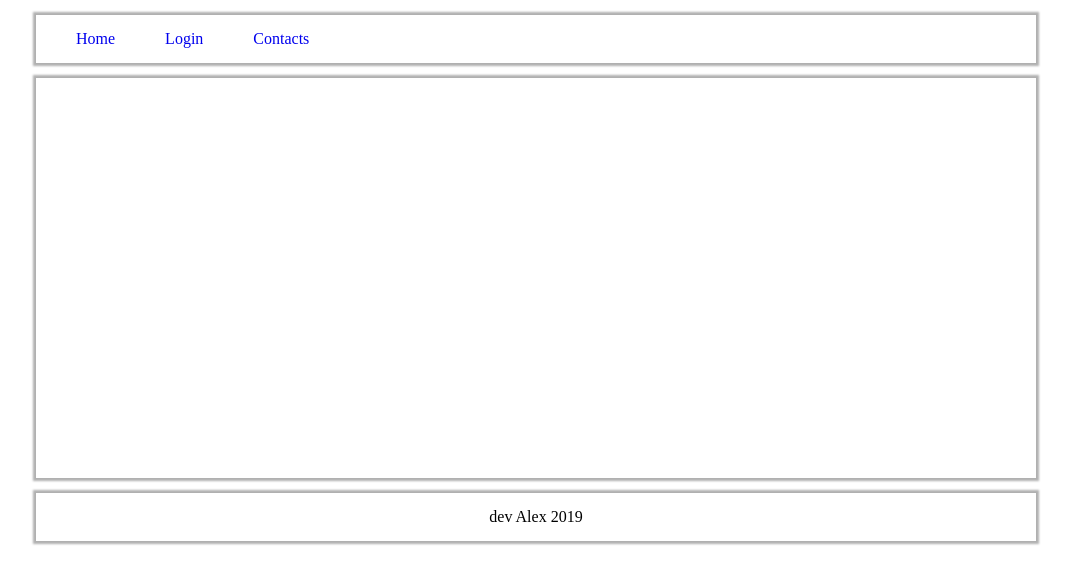
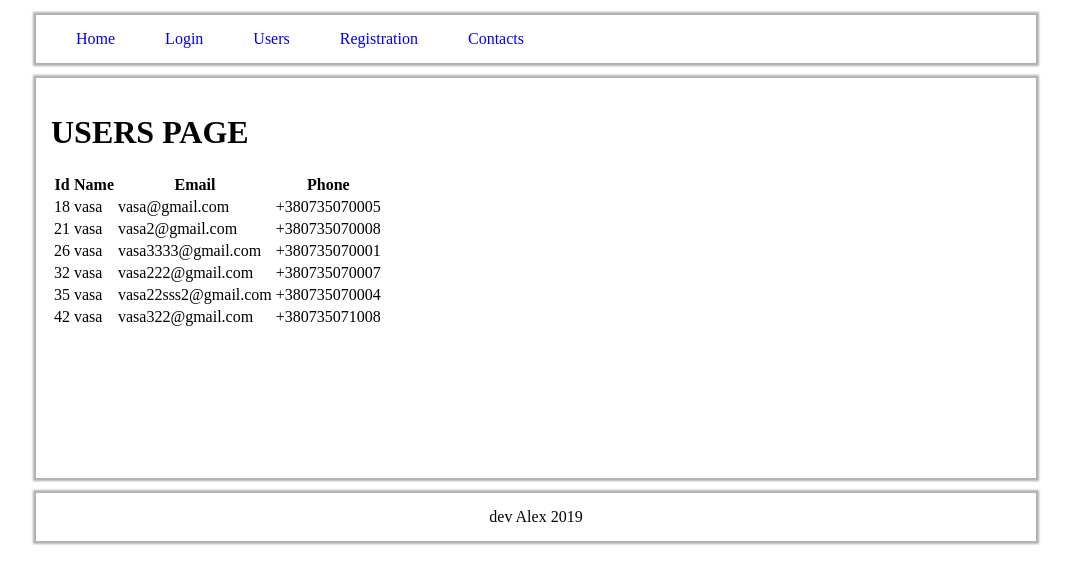
Before and after one commit to alex0735070005/form_php, a PHP site: page /users in a window 1280 px wide. Shown: the top 569 px of the page, without its empty margins (104-1175 px from the left). Run offline with PHP 8.4, Linux system fonts and the light colour scheme; data comes from the database, SQL or seed files in the repository.

Commit message:
4444ddddeee

```diff
--- a/server/handlers/mysqliConnect.php
+++ b/server/handlers/mysqli.php
@@ -9,7 +9,7 @@ function getUsers() {
     }
 
 
-    $dataUsers = $DB->query('SELECT username, age, email from users');
+    $dataUsers = $DB->query('SELECT id, username, email, phone from users');
 
 
     $users = $dataUsers->fetch_all(MYSQLI_ASSOC);
--- a/server/handlers/routesMethodGet.php
+++ b/server/handlers/routesMethodGet.php
@@ -12,8 +12,19 @@ if ($method === 'GET') {
         include './views/contacts.php';
     }
 
-    if ($route === '/login' && $method === 'GET') {
+    if ($route === '/registration') {
+        include './views/registration.php';
+    }
+
+    if ($route === '/login') {
         include './views/login.php';
+    }
+
+    if ($route === '/users') {
+
+        $users = getUsers();
+
+        include './views/users.php';
     }
 
     include './views/footer.php';
--- a/server/handlers/routesMethodPost.php
+++ b/server/handlers/routesMethodPost.php
@@ -1,7 +1,7 @@
 <?php
 
 if ($method === 'POST') {
-    if ($route === '/login') {
+    if ($route === '/registration') {
         $request = json_decode(file_get_contents('php://input'), true);
 
         $isValid = valid($request);
--- a/server/index.php
+++ b/server/index.php
@@ -1,5 +1,5 @@
 <?php
-include './handlers/mysqliConnect.php';
+include './handlers/mysqli.php';
 include './handlers/validate.php';
 
 $route = $_SERVER['REQUEST_URI'];
--- a/server/public/login.js
+++ b/server/public/registration.js
@@ -55,7 +55,7 @@ formManager.send = function () {
         subscribe: this.subscribe.checked,
     };
 
-    fetch('/login', {
+    fetch('/registration', {
         method: 'POST',
         body: JSON.stringify(data)
     }).then(function(response){
--- a/server/views/header.php
+++ b/server/views/header.php
@@ -13,7 +13,11 @@
         <nav>
             <ul class="header__menu">
                 <li><a class="header__link" href="/">Home</a></li>
+
                 <li><a class="header__link" href="/login">Login</a></li>
+                <li><a class="header__link" href="/users">Users</a></li>
+
+                <li><a class="header__link" href="/registration">Registration</a></li>
                 <li><a class="header__link" href="/contacts">Contacts</a></li>
             </ul>
         </nav>
--- /dev/null
+++ b/server/views/users.php
@@ -0,0 +1,20 @@
+<h1>USERS PAGE</h1>
+
+<table>
+    <tr>
+        <th>Id</th>
+        <th>Name</th>
+        <th>Email</th>
+        <th>Phone</th>
+    </tr>
+
+    <?php foreach ($users as $user) { ?>
+        <tr>
+            <td><?= $user['id'] ?></td>
+            <td><?= $user['username'] ?></td>
+            <td><?= $user['email'] ?></td>
+            <td><?= $user['phone'] ?></td>
+        </tr>
+    <?php } ?>
+
+</table>
```
Also changed, not shown: server/views/login.php (+11 -30 lines), server/views/registration.php (added, +39 -0 lines), website_20191210_211802.sql (added, +48 -0 lines).
